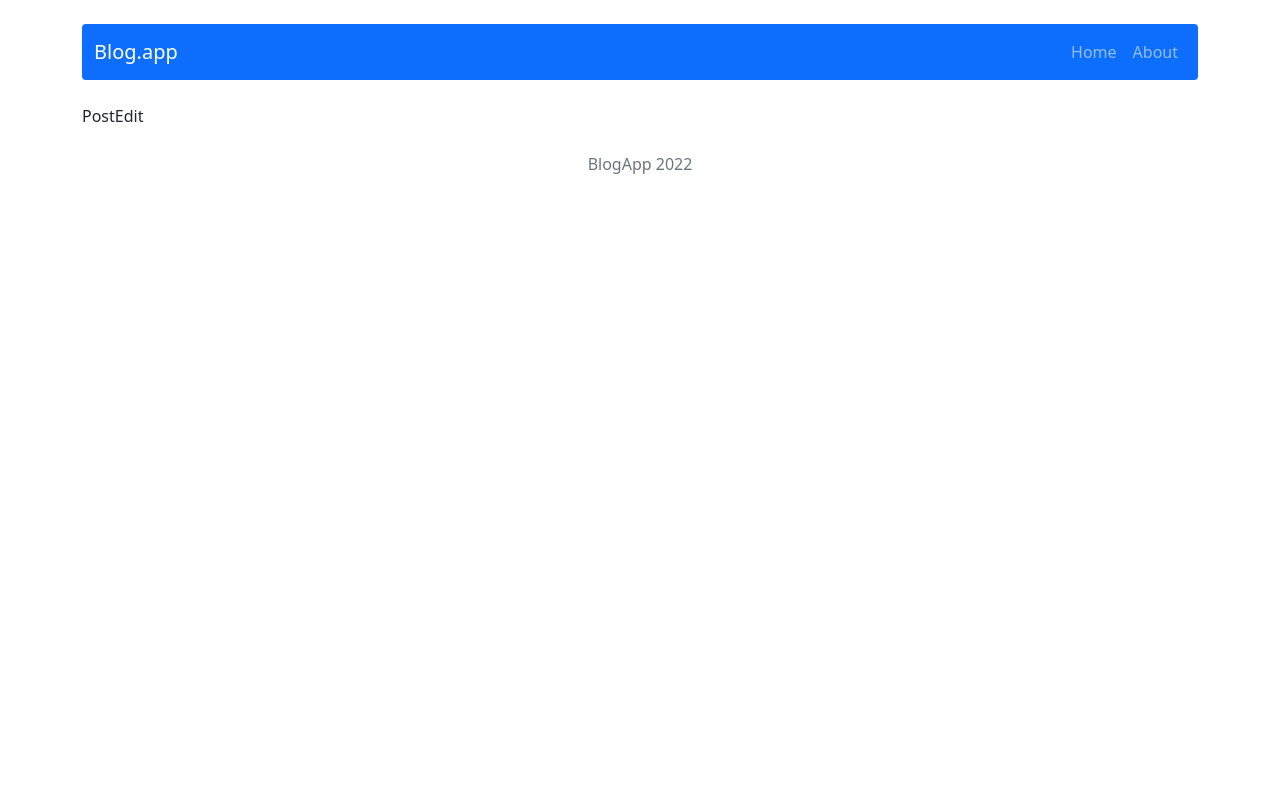
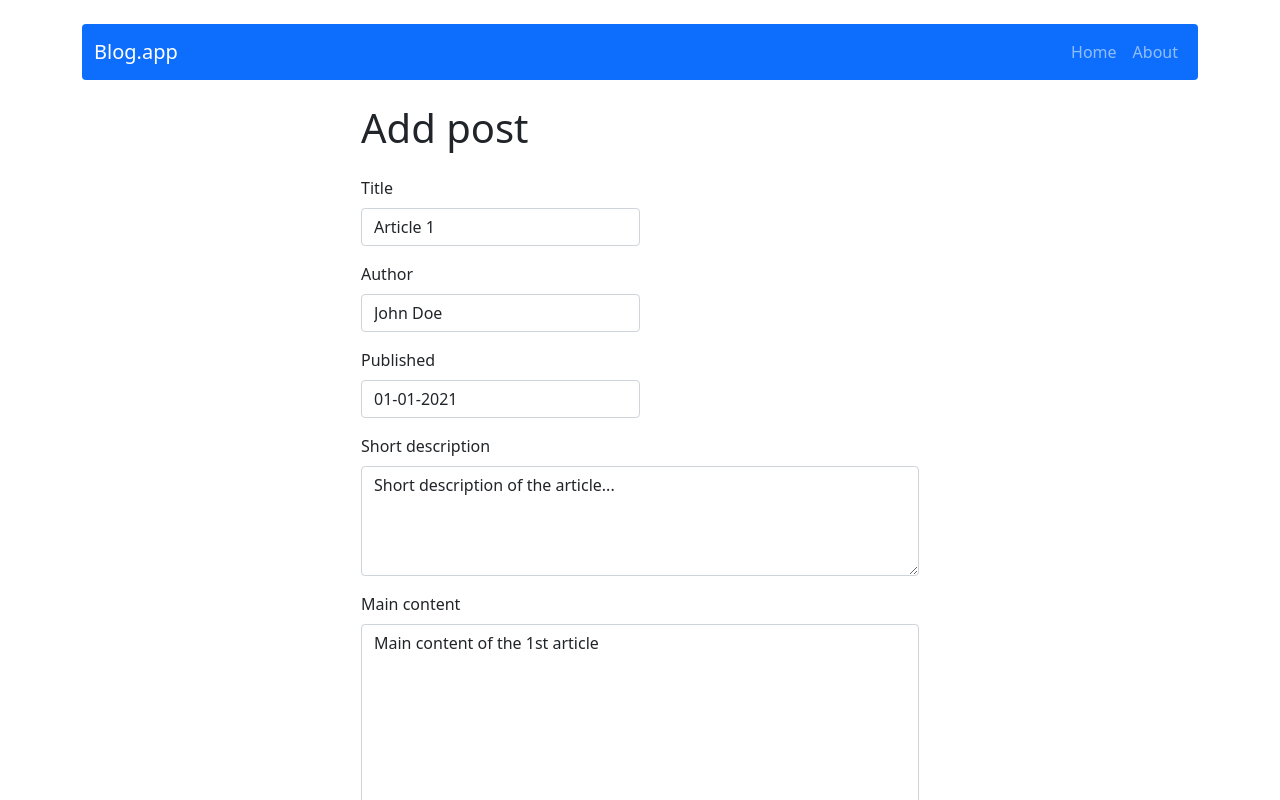
Before and after one commit to MaciekLichon/react-blog, a React (Create React App) app: page /post/edit/1 in a window 1280 px wide. Shown: the top 800 px of the page. Built offline with nearby package versions, Linux system fonts and the light colour scheme.

Commit message:
Edit functionality

```diff
--- a/package.json
+++ b/package.json
@@ -7,6 +7,7 @@
     "@testing-library/react": "^12.1.4",
     "@testing-library/user-event": "^13.5.0",
     "bootstrap": "^5.1.3",
+    "http-server": "^14.1.0",
     "react": "^17.0.2",
     "react-bootstrap": "^2.2.1",
     "react-dom": "^17.0.2",
@@ -16,6 +17,7 @@
     "redux": "^4.1.2",
     "redux-devtools-extension": "^2.13.9",
     "sass": "^1.43.4",
+    "shortid": "^2.2.16",
     "web-vitals": "^2.1.4"
   },
   "scripts": {
--- a/src/components/features/AddPostForm/AddPostForm.js
+++ b/src/components/features/AddPostForm/AddPostForm.js
@@ -1,61 +1,20 @@
-import { Form, Button } from 'react-bootstrap';
-import { useState } from 'react';
 import { useNavigate } from 'react-router-dom';
 import { useDispatch } from 'react-redux';
 import { addPost } from '../../../redux/postsRedux';
+import PostForm from '../PostForm/PostForm';
 
 const AddPostForm = () => {
 
   const dispatch = useDispatch();
-
   const navigate = useNavigate();
 
-  const [title, setTitle] = useState('');
-  const [author, setAuthor] = useState('');
-  const [publishedDate, setPublishedDate] = useState('');
-  const [shortDescription, setShortDescription] = useState('');
-  const [content, setContent] = useState('');
-
-  const handleSubmit = e => {
-    e.preventDefault();
-    dispatch(addPost( {title, shortDescription, content, publishedDate, author} ));
-    navigate('/', { replace: true });
+  const handleSubmit = post => {
+    dispatch(addPost(post));
+    navigate('/');
   }
 
   return (
-    <Form className="col-6 m-auto" onSubmit={handleSubmit}>
-
-      <h1 className="mb-4">Add post</h1>
-
-      <Form.Group className="mb-3 col-6">
-        <Form.Label>Title</Form.Label>
-        <Form.Control type="text" value={title} onChange={e => setTitle(e.target.value)} />
-      </Form.Group>
-
-      <Form.Group className="mb-3 col-6">
-        <Form.Label>Author</Form.Label>
-        <Form.Control type="text" value={author} onChange={e => setAuthor(e.target.value)}/>
-      </Form.Group>
-
-      <Form.Group className="mb-3 col-6">
-        <Form.Label>Published</Form.Label>
-        <Form.Control type="text" value={publishedDate} onChange={e => setPublishedDate(e.target.value)}/>
-      </Form.Group>
-
-      <Form.Group className="mb-3">
-        <Form.Label>Short description</Form.Label>
-        <Form.Control as="textarea" rows={4} value={shortDescription} onChange={e => setShortDescription(e.target.value)}/>
-      </Form.Group>
-
-      <Form.Group className="mb-3">
-        <Form.Label>Main content</Form.Label>
-        <Form.Control as="textarea" rows={10} value={content} onChange={e => setContent(e.target.value)}/>
-      </Form.Group>
-
-      <Button variant="primary" type="submit">
-        Add post
-      </Button>
-    </Form>
+    <PostForm action={handleSubmit} actionText='Add post'/>
   );
 };
 
--- /dev/null
+++ b/src/components/features/EditPostForm/EditPostForm.js
@@ -0,0 +1,28 @@
+import { useNavigate } from 'react-router-dom';
+import { useDispatch, useSelector } from 'react-redux';
+import { getPostById, editPost } from '../../../redux/postsRedux';
+import { useParams } from 'react-router';
+import PostForm from '../PostForm/PostForm';
+import { Navigate } from 'react-router-dom';
+
+const EditPostForm = () => {
+
+  // get post's data
+  const { id } = useParams();
+  const postData = useSelector(state => getPostById(state, id));
+
+  const dispatch = useDispatch();
+  const navigate = useNavigate();
+
+  const handleSubmit = post => {
+    dispatch(editPost( {...post, id} ));
+    navigate('/');
+  }
+
+  if(!postData) return <Navigate to="/" />
+    return (
+      <PostForm action={handleSubmit} actionText='Edit post' {...postData} />
+    );
+};
+
+export default EditPostForm;
--- /dev/null
+++ b/src/components/features/PostForm/PostForm.js
@@ -0,0 +1,54 @@
+import { Form, Button } from 'react-bootstrap';
+import { useState } from 'react';
+
+const PostForm = ({action, actionText, ...props}) => {
+
+  const [title, setTitle] = useState(props.title || '');
+  const [author, setAuthor] = useState(props.author || '');
+  const [publishedDate, setPublishedDate] = useState(props.publishedDate || '');
+  const [shortDescription, setShortDescription] = useState(props.shortDescription || '');
+  const [content, setContent] = useState(props.content || '');
+
+  const handleSubmit = e => {
+    e.preventDefault();
+    action({title, shortDescription, content, publishedDate, author});
+  }
+
+  return (
+    <Form className="col-6 m-auto" onSubmit={handleSubmit}>
+
+      <h1 className="mb-4">Add post</h1>
+
+      <Form.Group className="mb-3 col-6">
+        <Form.Label>Title</Form.Label>
+        <Form.Control type="text" value={title} onChange={e => setTitle(e.target.value)} />
+      </Form.Group>
+
+      <Form.Group className="mb-3 col-6">
+        <Form.Label>Author</Form.Label>
+        <Form.Control type="text" value={author} onChange={e => setAuthor(e.target.value)}/>
+      </Form.Group>
+
+      <Form.Group className="mb-3 col-6">
+        <Form.Label>Published</Form.Label>
+        <Form.Control type="text" value={publishedDate} onChange={e => setPublishedDate(e.target.value)}/>
+      </Form.Group>
+
+      <Form.Group className="mb-3">
+        <Form.Label>Short description</Form.Label>
+        <Form.Control as="textarea" rows={4} value={shortDescription} onChange={e => setShortDescription(e.target.value)}/>
+      </Form.Group>
+
+      <Form.Group className="mb-3">
+        <Form.Label>Main content</Form.Label>
+        <Form.Control as="textarea" rows={10} value={content} onChange={e => setContent(e.target.value)}/>
+      </Form.Group>
+
+      <Button variant="primary" type="submit">
+        {actionText}
+      </Button>
+    </Form>
+  );
+};
+
+export default PostForm;
--- a/src/components/features/Posts/Posts.js
+++ b/src/components/features/Posts/Posts.js
@@ -16,7 +16,7 @@
       </div>
       <Row xs={1} sm={2} md={3} className="g-4">
         {posts.map(post => (
-          <Col>
+          <Col key={post.id}>
             <Card className="p-3 align-items-start">
               <Card.Title className="fw-bold">{post.title}</Card.Title>
               <Card.Subtitle className="mt-1">
--- a/src/components/pages/PostEdit/PostEdit.js
+++ b/src/components/pages/PostEdit/PostEdit.js
@@ -1,8 +1,8 @@
+import EditPostForm from '../../features/EditPostForm/EditPostForm';
+
 const PostEdit = () => {
   return (
-    <div>
-      PostEdit
-    </div>
+    <EditPostForm />
   );
 };
 
--- a/src/redux/postsRedux.js
+++ b/src/redux/postsRedux.js
@@ -1,3 +1,5 @@
+import shortid from 'shortid';
+
 // selectors
 
 export const getAllPosts = state =>
@@ -11,11 +13,13 @@
 const createActionName = actionName => `app/posts/${actionName}`;
 const REMOVE_POST = createActionName('REMOVE_POST');
 const ADD_POST = createActionName('ADD_POST');
+const EDIT_POST = createActionName('EDIT_POST');
 
 // action creators
 
 export const removePost = payload => ({ type: REMOVE_POST, payload });
 export const addPost = payload => ({ type: ADD_POST, payload });
+export const editPost = payload => ({ type: EDIT_POST, payload });
 
 // subreducer
 
@@ -24,7 +28,9 @@
     case REMOVE_POST:
       return statePart.filter(post => post.id !== action.payload);
     case ADD_POST:
-      return [...statePart, { id: (statePart.length + 1).toString(), ...action.payload }];
+      return [...statePart, { id: shortid(), ...action.payload }]; // (statePart.length + 1).toString() - blad przy usuwaniu i ponownym tworzeniu postow
+    case EDIT_POST:
+     return statePart.map(post => (post.id === action.payload.id ? { ...post, ...action.payload } : post));
     default:
       return statePart;
   };
```
Also changed, not shown: 2 other files (tests, documents, lock files or other folders).
